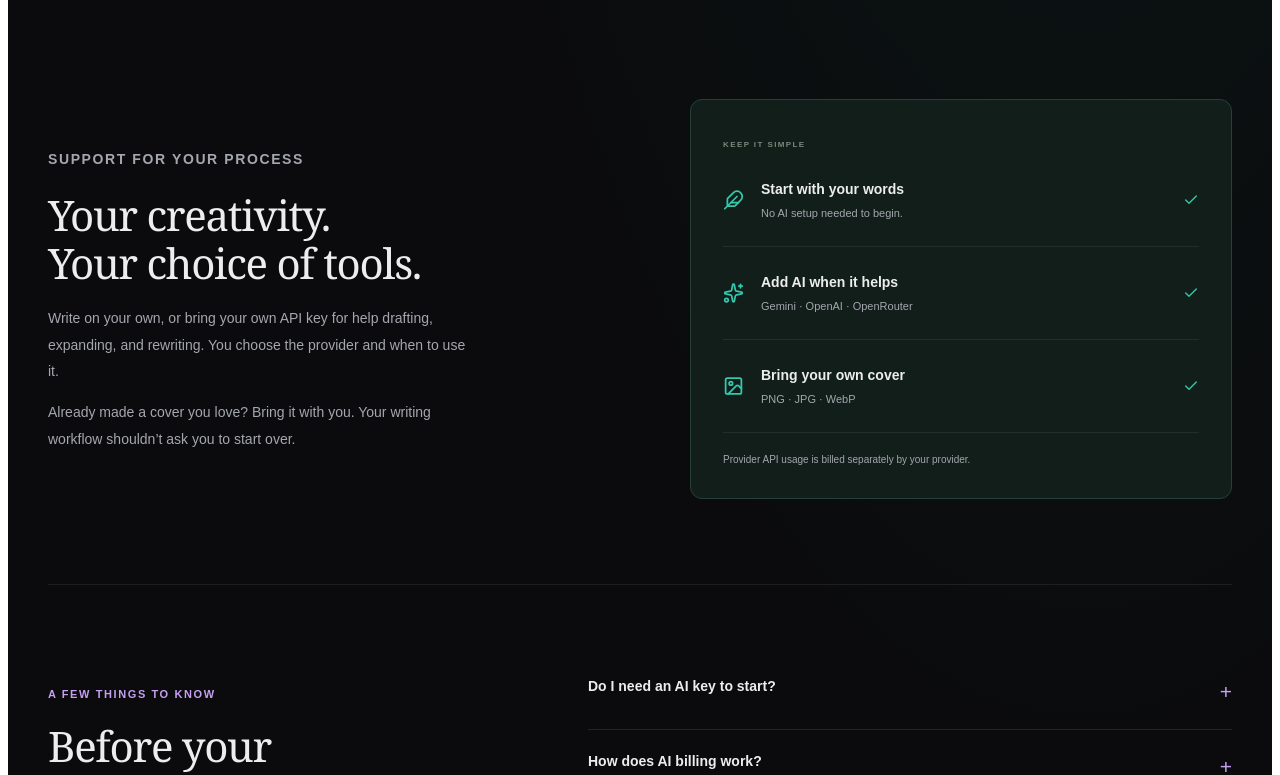
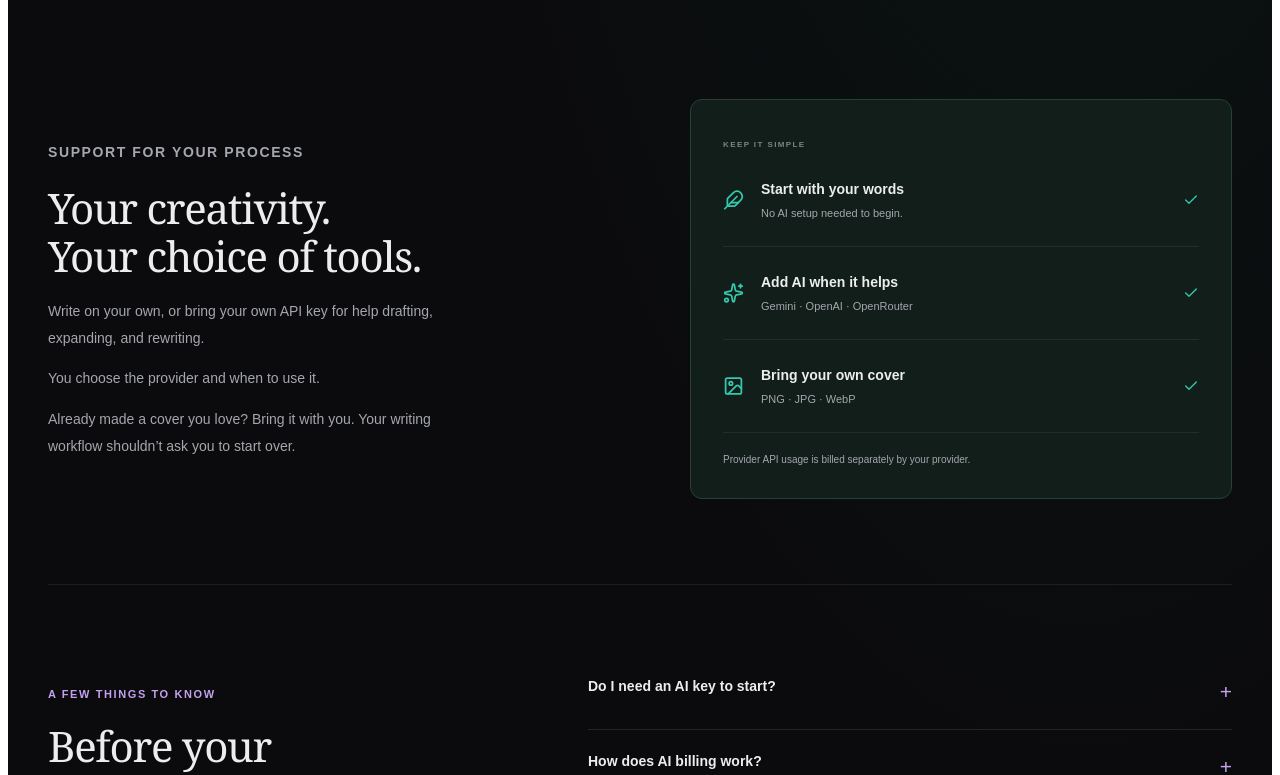
Before and after one commit to dshawn101/rentrates-sa, a React (Vite) app: page / in a window 1280 px wide. Shown: the part 1607-2382 px from the top of the page. Built offline with nearby package versions, Linux system fonts and the light colour scheme; no server answers; the HTML template or start-up script is replaced by a standard one.

Commit message:
Place provider choice sentence between supporting paragraphs

```diff
--- a/src/pages/Welcome.tsx
+++ b/src/pages/Welcome.tsx
@@ -52,7 +52,7 @@ export function Welcome() {
         { icon: Download, title: 'Manuscript PDF exports', detail: 'From chapters to a manuscript.' },
       ].map(({ icon: Icon, title, detail }) => <article className="welcome-feature-glass" key={title}><div className="welcome-feature-icon"><Icon size={23} aria-hidden="true" /></div><h2>{title}</h2><p>{detail}</p></article>)}</div></section>
       <section id="how-it-works" className="welcome-section welcome-container"><div className="welcome-section-heading"><p className="welcome-eyebrow">FROM THE FIRST IDEA TO THE LAST PAGE</p><h2>One book. A few clear steps.</h2><p>You don’t need every answer before you start.<br />Just a place to put the first words.</p></div><div className="welcome-step-grid">{steps.map(({ number, icon: Icon, title, description }) => <article className="welcome-step" key={number}><div className="welcome-step-top"><Icon size={25} /><span>{number}</span></div><h3>{title}</h3><p>{description}</p></article>)}</div></section>
-      <section className="welcome-choice welcome-container"><div><p className="welcome-eyebrow">SUPPORT FOR YOUR PROCESS</p><h2>Your creativity.<br />Your choice of tools.</h2><p>Write on your own, or bring your own API key for help drafting, expanding, and rewriting. You choose the provider and when to use it.</p><p>Already made a cover you love? Bring it with you. Your writing workflow shouldn’t ask you to start over.</p></div><div className="welcome-tool-card"><span className="welcome-mini-label">KEEP IT SIMPLE</span><div><Feather /><span><strong>Start with your words</strong><small>No AI setup needed to begin.</small></span><Check size={18} /></div><div><Sparkles /><span><strong>Add AI when it helps</strong><small>Gemini · OpenAI · OpenRouter</small></span><Check size={18} /></div><div><Image /><span><strong>Bring your own cover</strong><small>PNG · JPG · WebP</small></span><Check size={18} /></div><p>Provider API usage is billed separately by your provider.</p></div></section>
+      <section className="welcome-choice welcome-container"><div><p className="welcome-eyebrow">SUPPORT FOR YOUR PROCESS</p><h2>Your creativity.<br />Your choice of tools.</h2><p>Write on your own, or bring your own API key for help drafting, expanding, and rewriting.</p><p>You choose the provider and when to use it.</p><p>Already made a cover you love? Bring it with you. Your writing workflow shouldn’t ask you to start over.</p></div><div className="welcome-tool-card"><span className="welcome-mini-label">KEEP IT SIMPLE</span><div><Feather /><span><strong>Start with your words</strong><small>No AI setup needed to begin.</small></span><Check size={18} /></div><div><Sparkles /><span><strong>Add AI when it helps</strong><small>Gemini · OpenAI · OpenRouter</small></span><Check size={18} /></div><div><Image /><span><strong>Bring your own cover</strong><small>PNG · JPG · WebP</small></span><Check size={18} /></div><p>Provider API usage is billed separately by your provider.</p></div></section>
       <section id="questions" className="welcome-section welcome-container welcome-faq"><div><p className="welcome-eyebrow">A FEW THINGS TO KNOW</p><h2>Before your<br />first chapter.</h2></div><div>{questions.map(([question, answer]) => <details key={question}><summary>{question}<span aria-hidden="true">+</span></summary><p>{answer}</p></details>)}</div></section>
       <section className="welcome-final welcome-container"><div className="welcome-final-quill"><Brand compact /></div><p className="welcome-eyebrow">THERE’S A BOOK IN THAT IDEA.</p><h2>Let’s give it a first page.</h2><p>Start with a title. The rest can take shape as you go.</p><Link className="welcome-primary" to={start}>{user ? 'Open your dashboard' : 'Start your book'} <ArrowRight size={19} /></Link></section>
     </main>
```
